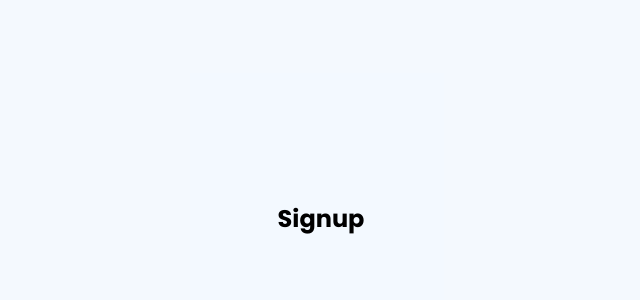
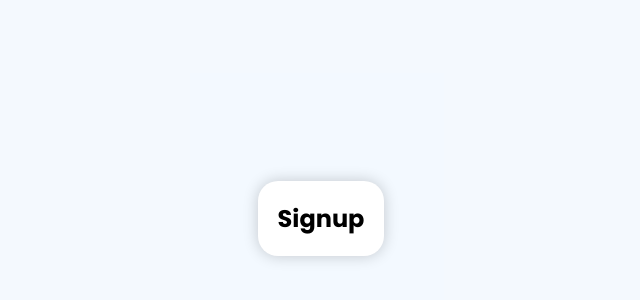
Before and after one commit to tlhalesebaeng/testmaker-frontend, a React (Vite) app: page /signup in a window 1280 px wide. Shown: the part 182-482 px from the top of the page, without its empty margins (319-959 px from the left). Built offline with nearby package versions, Linux system fonts and the light colour scheme.

Commit message:
Initial card styles

```diff
--- a/src/components/card/Card.css
+++ b/src/components/card/Card.css
@@ -0,0 +1,6 @@
+.card {
+    padding: 20px;
+    border-radius: 20px;
+    background-color: rgb(255, 255, 255);
+    box-shadow: 0px 0px 15px rgba(0, 0, 0, 0.2);
+}
```
